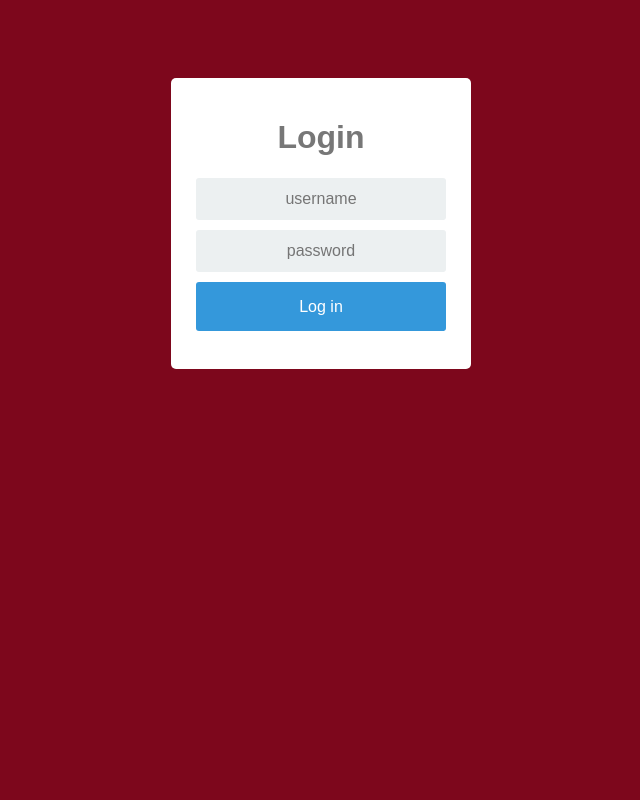
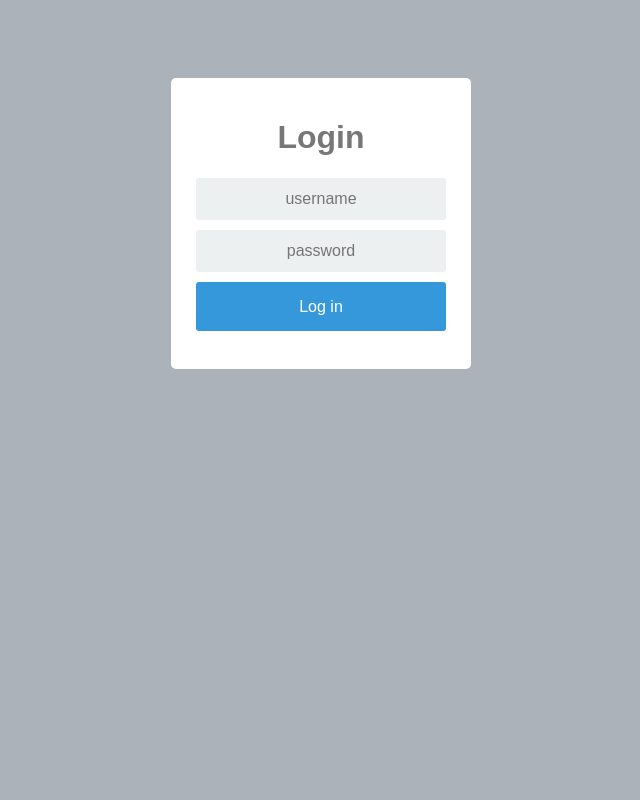
Before and after one commit to ghulfamwani/docker-session, a Flask app: page / in a window 1280 px wide. Shown: the whole page, without its empty margins (319-959 px from the left). Run offline with Flask 2, Linux system fonts and the light colour scheme.

Commit message:
css changed

```diff
--- a/sample-app/static/style.css
+++ b/sample-app/static/style.css
@@ -7,7 +7,7 @@ box-sizing: border-box;
 }
 body {
 font-family: Arial;
-background-color: #7d071c;
+background-color: #abb2b9;
 padding: 50px;
 }
 .login {
```
